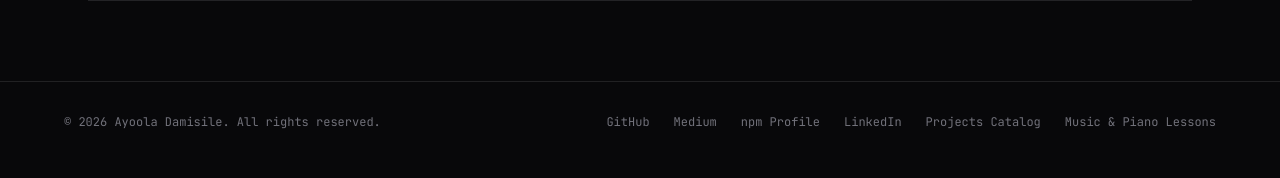
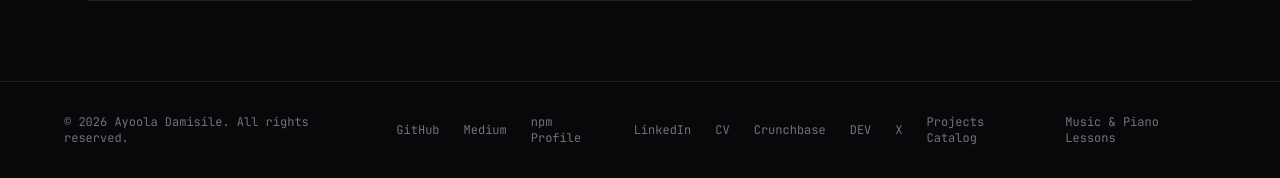
Before and after one commit to Ayoola-tech2024/Ayoola-Damisile, a website: page index.html in a window 1280 px wide. Shown: the part 5501-5679 px from the top of the page. Drawn offline with nearby package versions, Linux system fonts and the light colour scheme.

Commit message:
hardening: link hello.cv CV + Crunchbase/DEV/X in sameAs and footer

```diff
--- a/index.html
+++ b/index.html
@@ -45,6 +45,7 @@
       },
       "sameAs": [
         "https://www.wikidata.org/wiki/Q141703795",
+        "https://damisileayoola.cv",
         "https://news.ycombinator.com/user?id=damisile_ayoola",
         "https://www.facebook.com/damisile.ayoola/",
         "https://www.youtube.com/@damisile_ayoola",
@@ -926,6 +927,10 @@
                 <a href="https://medium.com/@damisileayoola" target="_blank" class="hover:underline">Medium</a>
                 <a href="https://www.npmjs.com/~damisile_ayoola" target="_blank" class="hover:underline">npm Profile</a>
                 <a href="https://www.linkedin.com/in/damisile-ayoola-096a7b382" target="_blank" class="hover:underline">LinkedIn</a>
+                <a href="https://damisileayoola.cv" target="_blank" class="hover:underline">CV</a>
+                <a href="https://www.crunchbase.com/person/ayoola-damisile" target="_blank" class="hover:underline">Crunchbase</a>
+                <a href="https://dev.to/damisile_ayoola" target="_blank" class="hover:underline">DEV</a>
+                <a href="https://x.com/damisiledev" target="_blank" class="hover:underline">X</a>
                 <a href="projects.html" class="hover:underline">Projects Catalog</a>
                 <a href="music.html" class="hover:underline">Music & Piano Lessons</a>
             </div>
```
